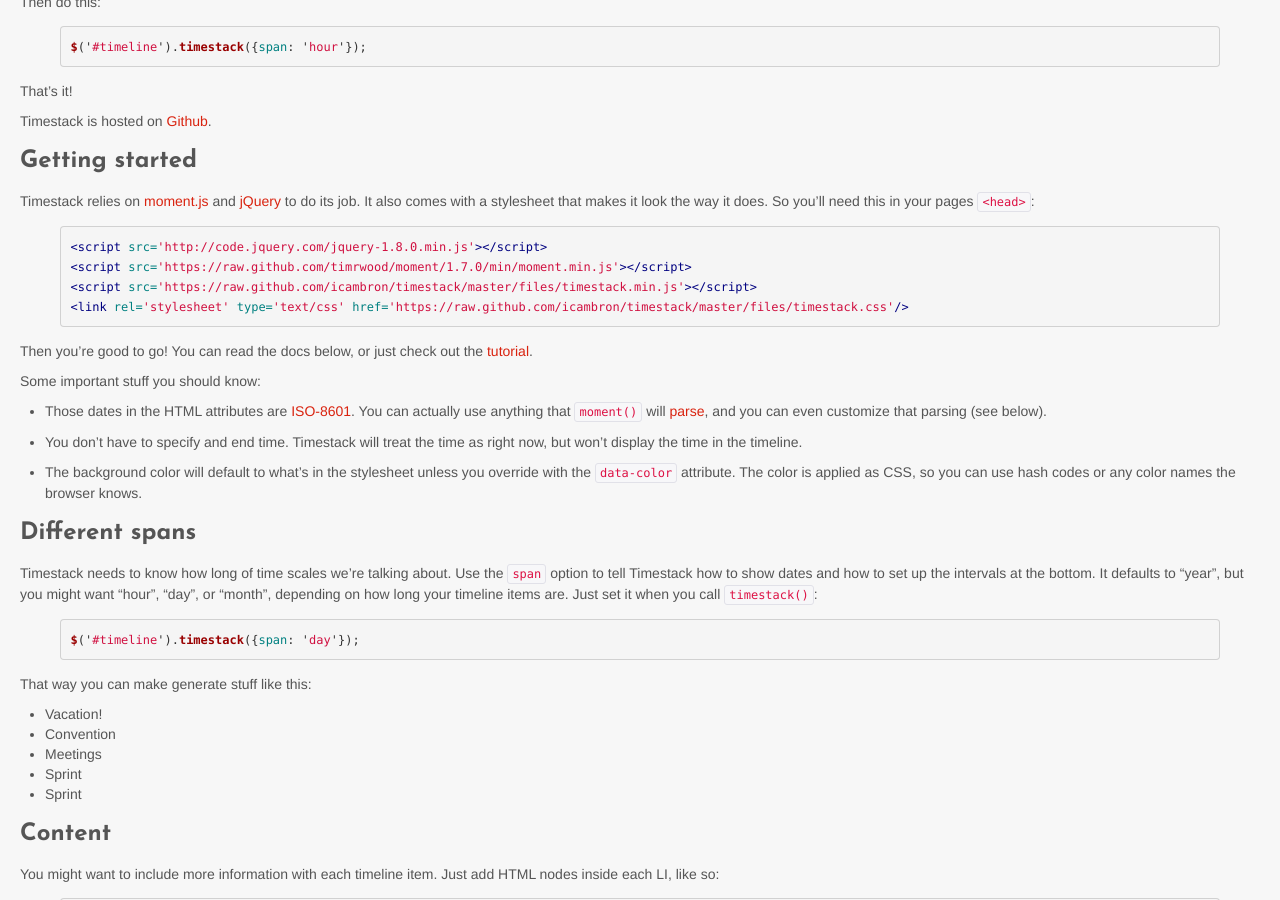
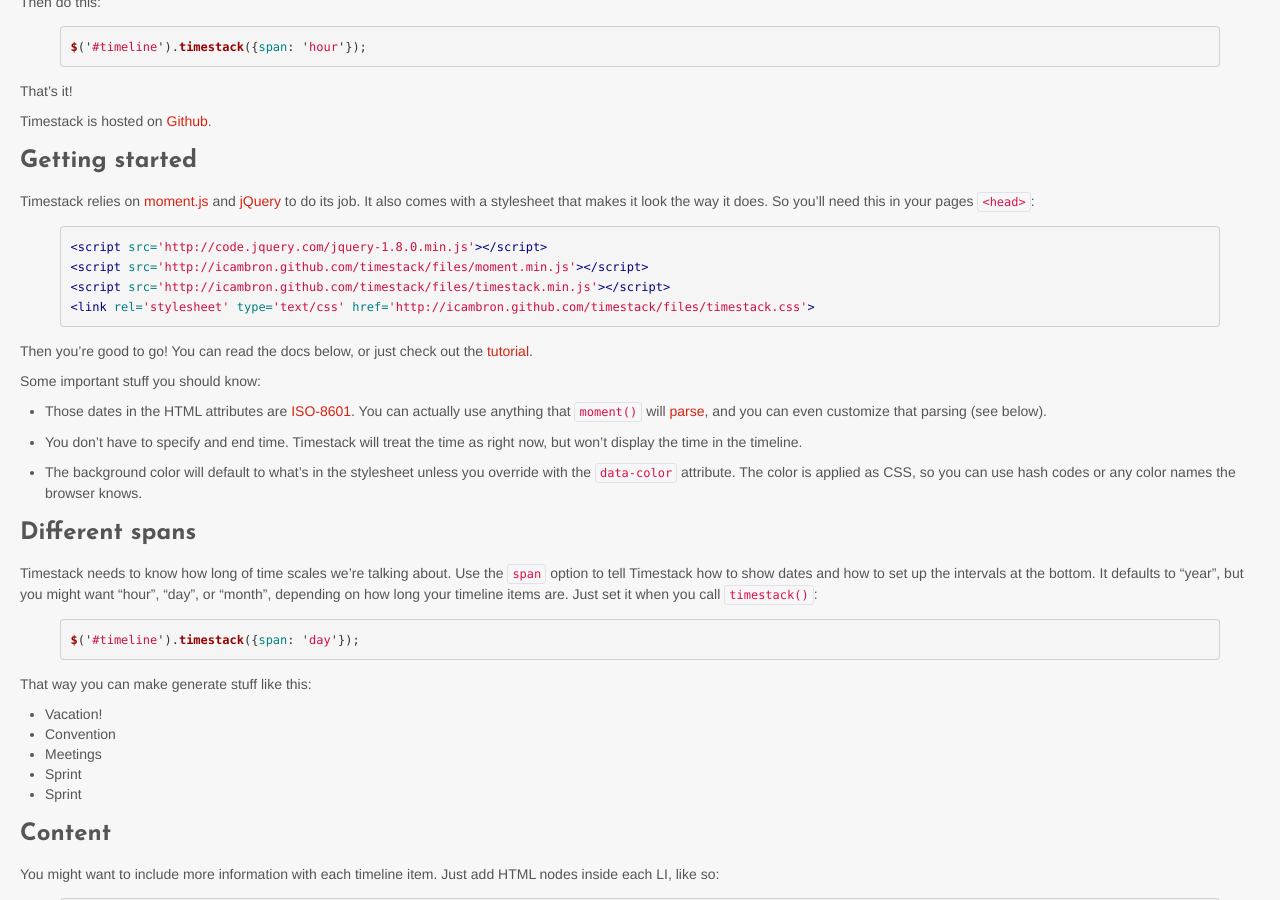
Before and after one commit to icambron/timestack, a Jekyll site: the page built from index.markdown, in a window 1280 px wide and 900 px high, scrolled down 547 px. Built offline with Jekyll 4.4.1, drawn with Linux system fonts in a browser that asks for light colours; nearby versions of some CDN libraries; Markdown is read by kramdown in place of the engine named in the settings; part of the change alters nothing that is shown.

Commit message:
change example to show loading code from github pages

```diff
--- a/index.markdown
+++ b/index.markdown
@@ -51,9 +51,9 @@ Timestack relies on [moment.js](http://momentjs.com/) and [jQuery](http://jquery
 
 {% highlight html %}
 <script src='http://code.jquery.com/jquery-1.8.0.min.js'></script>
-<script src='https://raw.github.com/timrwood/moment/1.7.0/min/moment.min.js'></script>
-<script src='https://raw.github.com/icambron/timestack/master/files/timestack.min.js'></script>
-<link rel='stylesheet' type='text/css' href='https://raw.github.com/icambron/timestack/master/files/timestack.css'/>
+<script src='http://icambron.github.com/timestack/files/moment.min.js'></script>
+<script src='http://icambron.github.com/timestack/files/timestack.min.js'></script>
+<link rel='stylesheet' type='text/css' href='http://icambron.github.com/timestack/files/timestack.css'>
 {% endhighlight %}
 
 Then you're good to go! You can read the docs below, or just check out the <a href='tutorial.html'>tutorial</a>.
```
